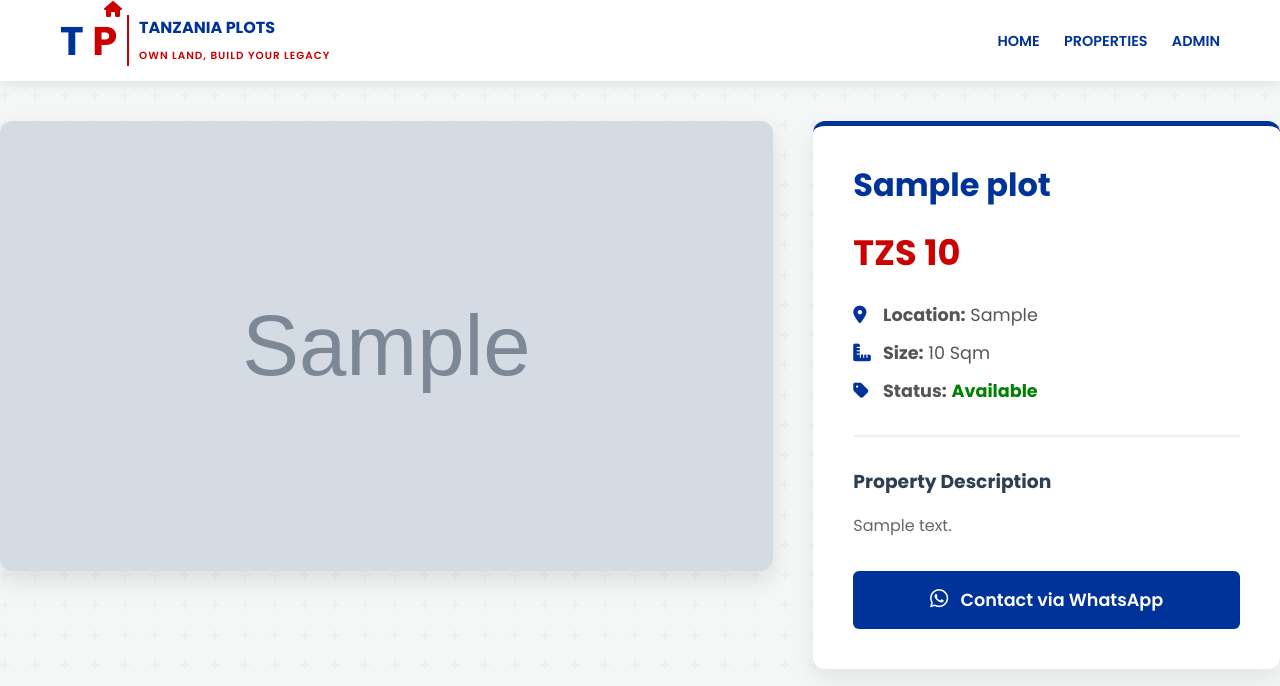
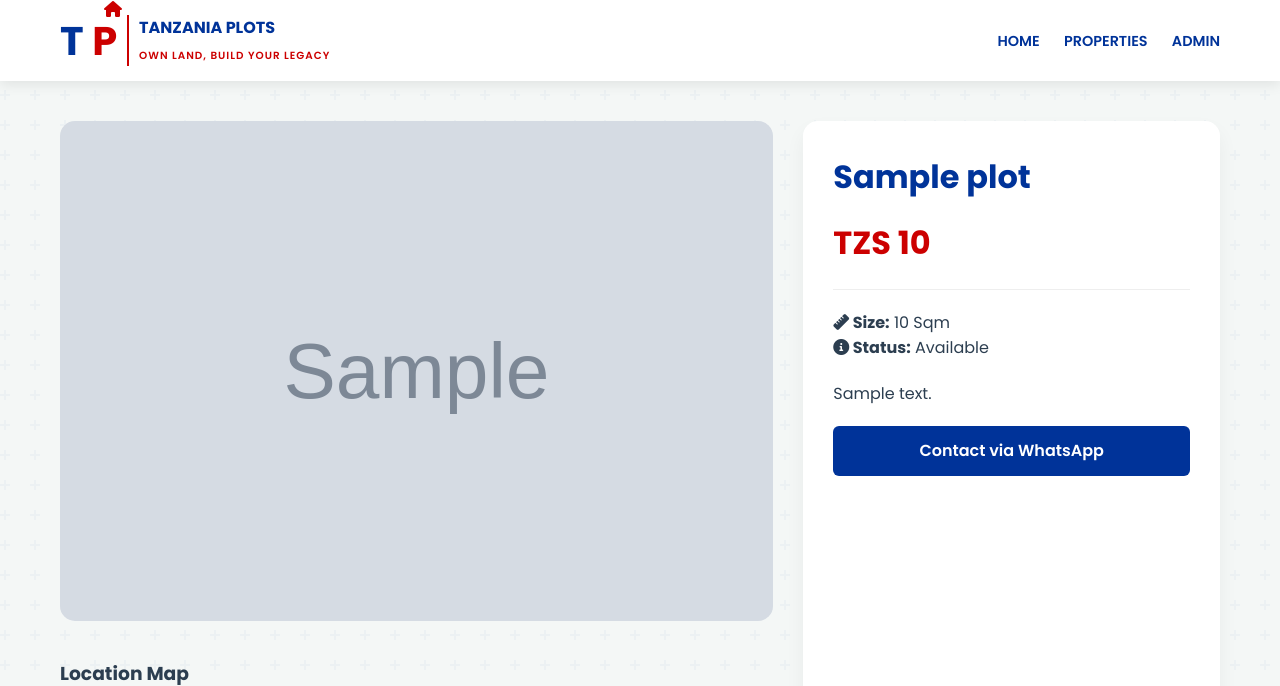
Before and after one commit to ngamilagaboniface-beep/tanzania_plots, a Flask app: template templates/property_details.html in a window 1280 px wide. Shown: the top 686 px of the page. Run offline with Flask 3, Linux system fonts and the light colour scheme; the template is opened without the code that fills it: values that come from a table or form of the project are taken from there, others are empty; tables that the repository leaves empty hold one stand-in row (values such as "Sample post"); grey boxes marked "Sample" are stand-in pictures.

Commit message:
Refactor property details layout and styles

```diff
--- a/templates/property_details.html
+++ b/templates/property_details.html
@@ -1,39 +1,30 @@
 {% extends "base.html" %}
 {% block content %}
-<div style="margin-top: 40px; display: flex; flex-wrap: wrap; gap: 40px;">
+<div class="container" style="margin-top:40px;">
+    <div style="display:flex; flex-wrap:wrap; gap:30px;">
+        <div style="flex:2; min-width:300px;">
+            {% if plot.images %}
+                <img src="{{ url_for('static', filename='uploads/' + plot.images[0].filename) }}" style="width:100%; border-radius:15px; height:500px; object-fit:cover;">
+            {% endif %}
 
-    <div style="flex: 2; min-width: 300px;">
-        {% if plot.images %}
-            <img src="{{ url_for('static', filename='uploads/' + plot.images[0].filename) }}"
-                 style="width: 100%; height: 450px; object-fit: cover; border-radius: 12px; box-shadow: 0 10px 25px rgba(0,0,0,0.1);">
-        {% else %}
-            <div style="width: 100%; height: 450px; background: #ddd; display: flex; align-items: center; justify-content: center; border-radius: 12px; font-weight: 600; color: #666;">
-                <i class="fa fa-image" style="font-size: 3rem; margin-right: 10px;"></i> No Image Uploaded
+            <h3 style="margin-top:30px;">Location Map</h3>
+            <div class="map-container">
+                <iframe width="100%" height="100%" frameborder="0" style="border:0"
+                    src="https://www.google.com/maps?q={{ plot.location|urlencode }}&output=embed" allowfullscreen>
+                </iframe>
             </div>
-        {% endif %}
-    </div>
-
-    <div style="flex: 1; min-width: 320px; background: white; padding: 40px; border-radius: 12px; box-shadow: 0 10px 25px rgba(0,0,0,0.08); border-top: 5px solid var(--primary-blue);">
-        <h1 style="color: var(--primary-blue); font-size: 2rem; line-height: 1.2;">{{ plot.title }}</h1>
-        <h2 style="color: var(--primary-red); font-size: 2.2rem; margin: 20px 0; font-weight: 800;">TZS {{ "{:,.0f}".format(plot.price) }}</h2>
-
-        <div style="font-size: 1.1rem; color: #555; margin-bottom: 20px;">
-            <p style="margin-bottom: 10px;"><i class="fa fa-location-dot" style="color: var(--primary-blue); width: 25px;"></i> <strong>Location:</strong> {{ plot.location }}</p>
-            <p style="margin-bottom: 10px;"><i class="fa fa-ruler-combined" style="color: var(--primary-blue); width: 25px;"></i> <strong>Size:</strong> {{ plot.sqm_size }} Sqm</p>
-            <p style="margin-bottom: 10px;"><i class="fa fa-tag" style="color: var(--primary-blue); width: 25px;"></i> <strong>Status:</strong>
-                <span style="color: {% if plot.status == 'Available' %}green{% else %}var(--primary-red){% endif %}; font-weight: bold;">{{ plot.status }}</span>
-            </p>
         </div>
 
-        <hr style="margin: 30px 0; border: 0; border-top: 2px solid #f0f0f0;">
+        <div style="flex:1; min-width:300px; background:white; padding:30px; border-radius:15px; box-shadow:0 10px 20px rgba(0,0,0,0.05);">
+            <h1 style="color:var(--primary-blue)">{{ plot.title }}</h1>
+            <div class="price" style="font-size:2rem;">TZS {{ "{:,.0f}".format(plot.price) }}</div>
+            <hr style="margin:20px 0; border:0; border-top:1px solid #eee;">
+            <p><strong><i class="fa fa-ruler"></i> Size:</strong> {{ plot.sqm_size }} Sqm</p>
+            <p><strong><i class="fa fa-info-circle"></i> Status:</strong> {{ plot.status }}</p>
+            <p style="margin-top:20px;">{{ plot.description }}</p>
 
-        <h3 style="color: var(--dark); margin-bottom: 15px;">Property Description</h3>
-        <p style="white-space: pre-wrap; color: #666; line-height: 1.8;">{{ plot.description }}</p>
-
-        <a href="https://wa.me/255658200422?text=Hello,%20I%20am%20interested%20in%20property:%20{{ plot.title|urlencode }}"
-           target="_blank" class="btn btn-blue" style="width: 100%; text-align: center; margin-top: 30px; font-size: 1.1rem; padding: 15px;">
-            <i class="fa-brands fa-whatsapp" style="font-size: 1.3rem; margin-right: 8px;"></i> Contact via WhatsApp
-        </a>
+            <a href="https://wa.me/255658200422" class="btn btn-blue" style="width:100%; margin-top:20px;">Contact via WhatsApp</a>
+        </div>
     </div>
 </div>
 {% endblock %}
```
